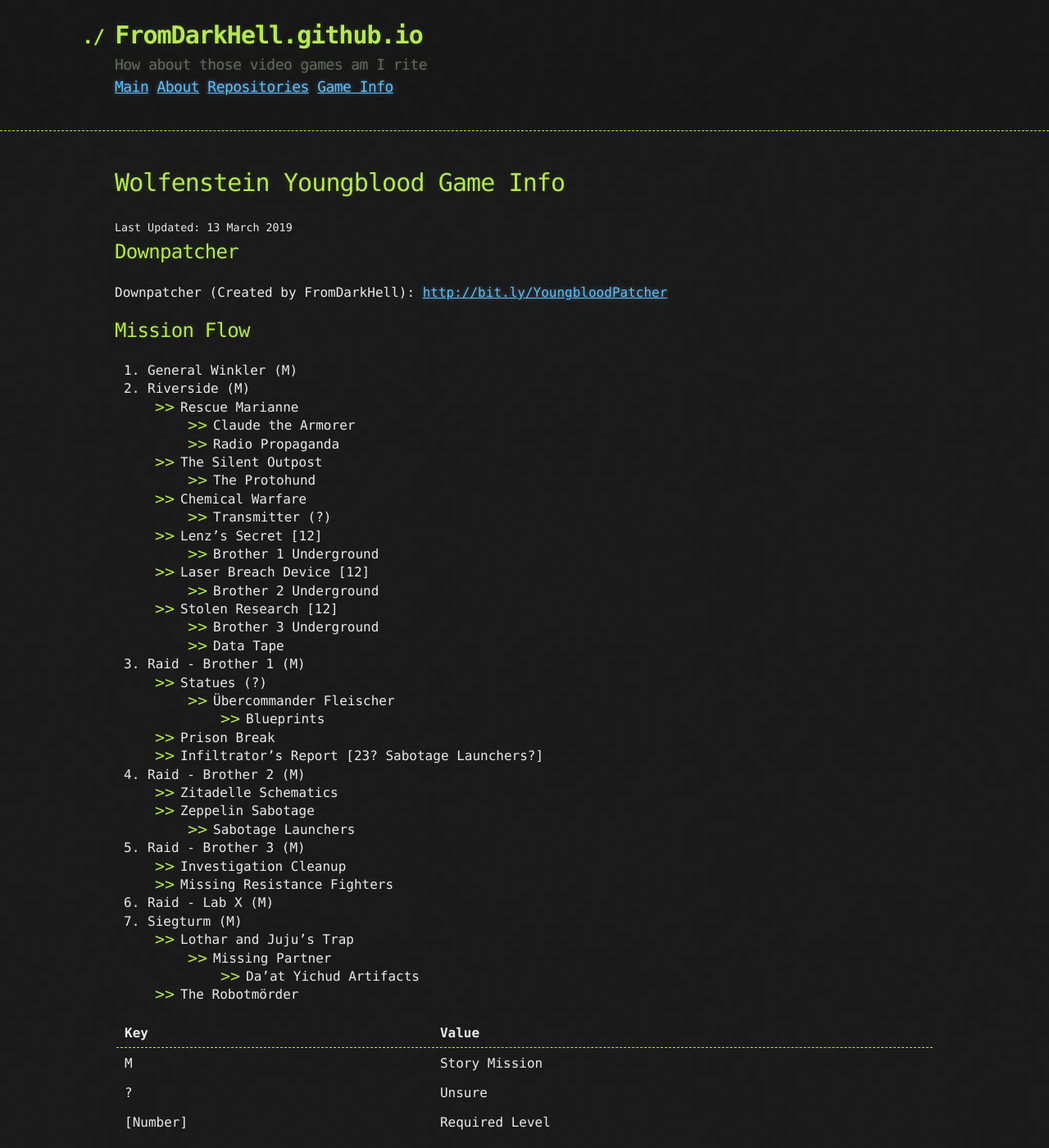
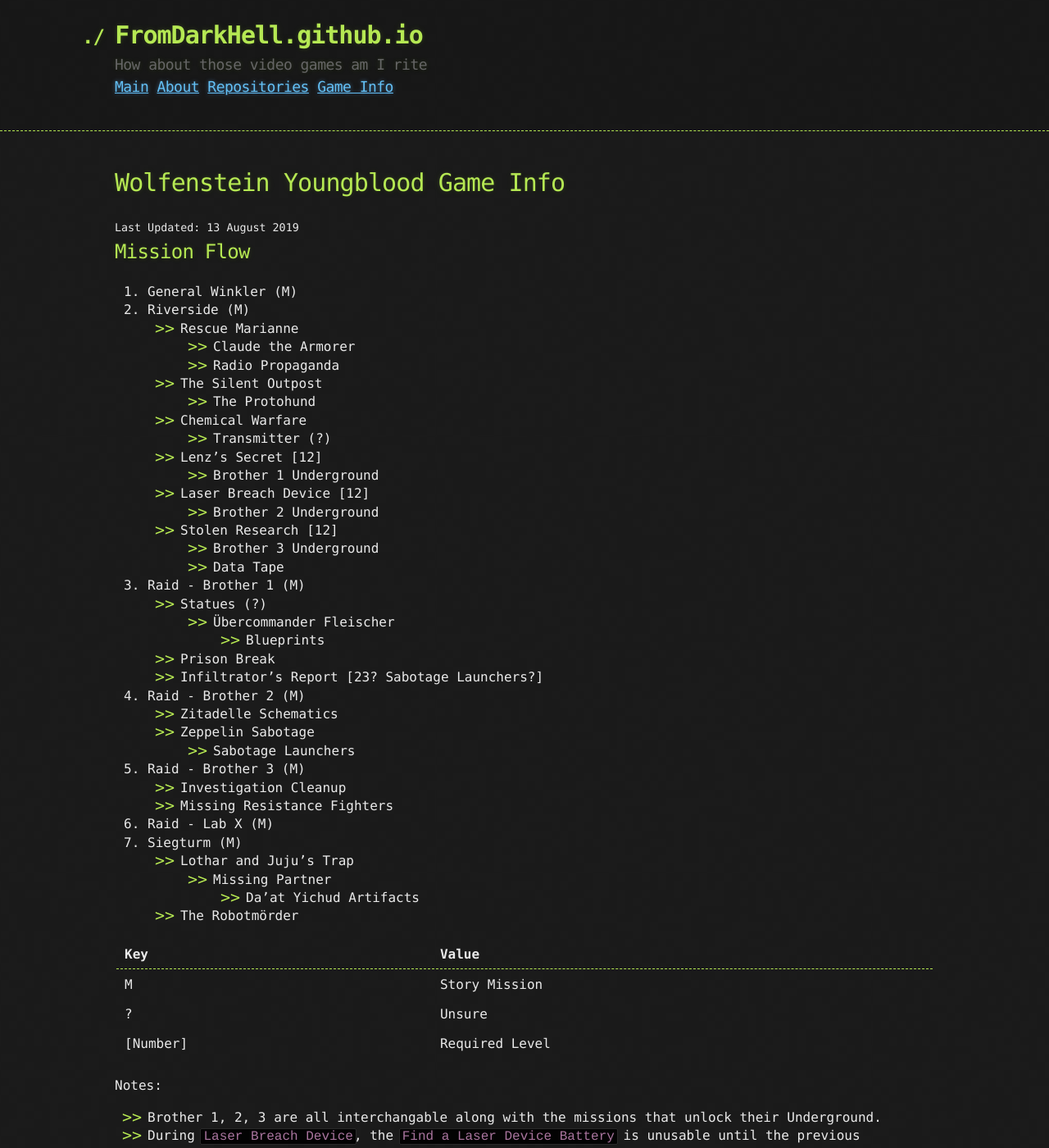
Before and after one commit to FromDarkHell/FromDarkHell.github.io, a Jekyll site: the page built from _posts/gameInfo/2019-8-13-Wolfenstein-Youngblood.md, in a window 1280 px wide and 1400 px high. Shown: the whole window at 82% size. Built offline with Jekyll 4.4.1, drawn with Linux system fonts in a browser that asks for light colours; some of the changed text lies outside the part shown.

Commit message:
Whoops and reorganize

```diff
--- a/_posts/gameInfo/2019-3-13-Wolfenstein-Youngblood.md
+++ b/_posts/gameInfo/2019-8-13-Wolfenstein-Youngblood.md
@@ -2,10 +2,6 @@
 layout: post
 title: Wolfenstein Youngblood Game Info
 ---
-
-## Downpatcher
-
-Downpatcher (Created by FromDarkHell): [http://bit.ly/YoungbloodPatcher](http://bit.ly/YoungbloodPatcher)
 
 ## Mission Flow
 
```
Also changed, not shown: other parts of _posts/gameInfo/2019-8-13-Wolfenstein-Youngblood.md (+4 -0 lines), _posts/gameInfo/2019-8-2-Borderlands-2.md (renamed from _posts/gameInfo/2019-3-2-Borderlands-2.md).
